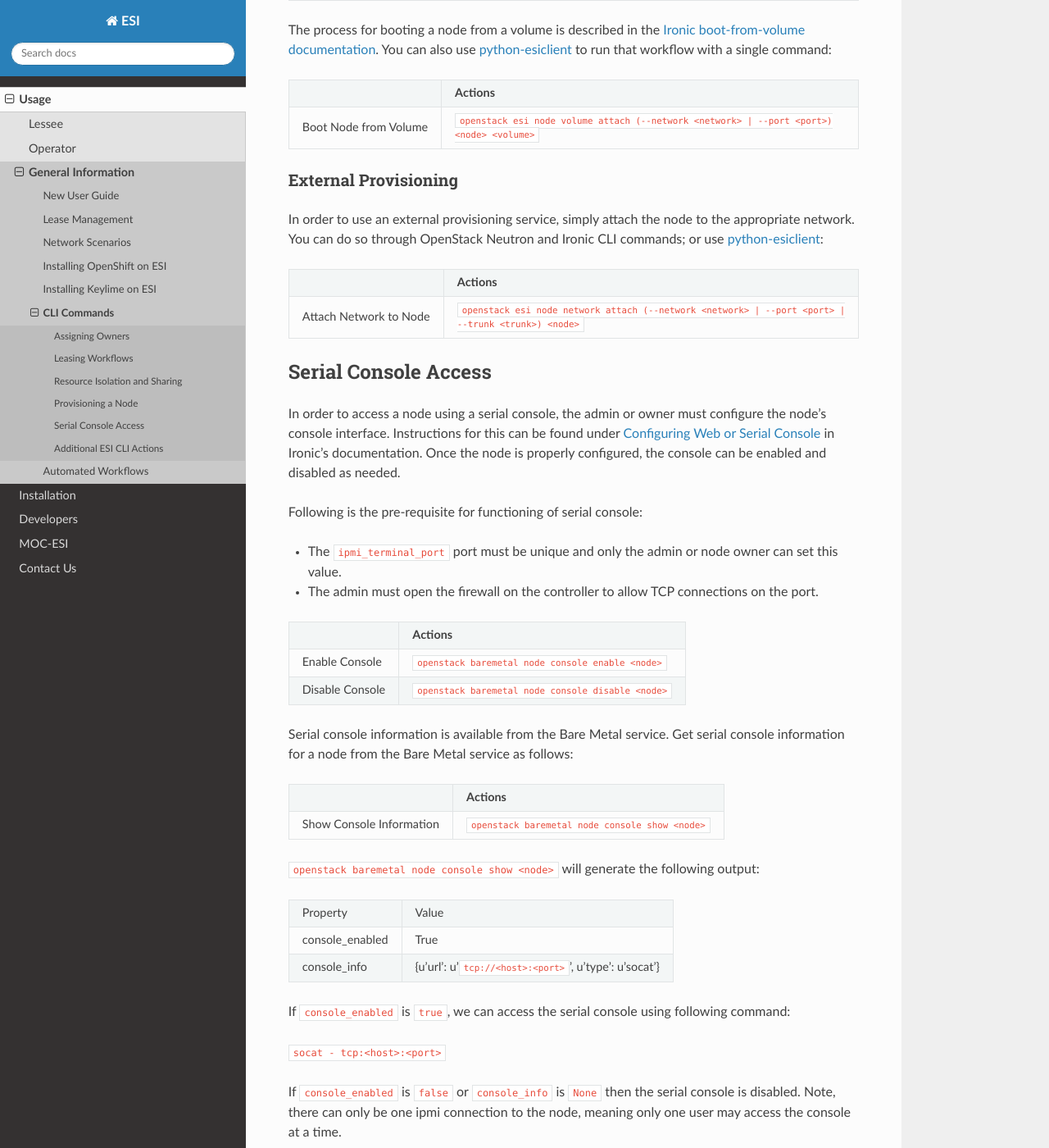
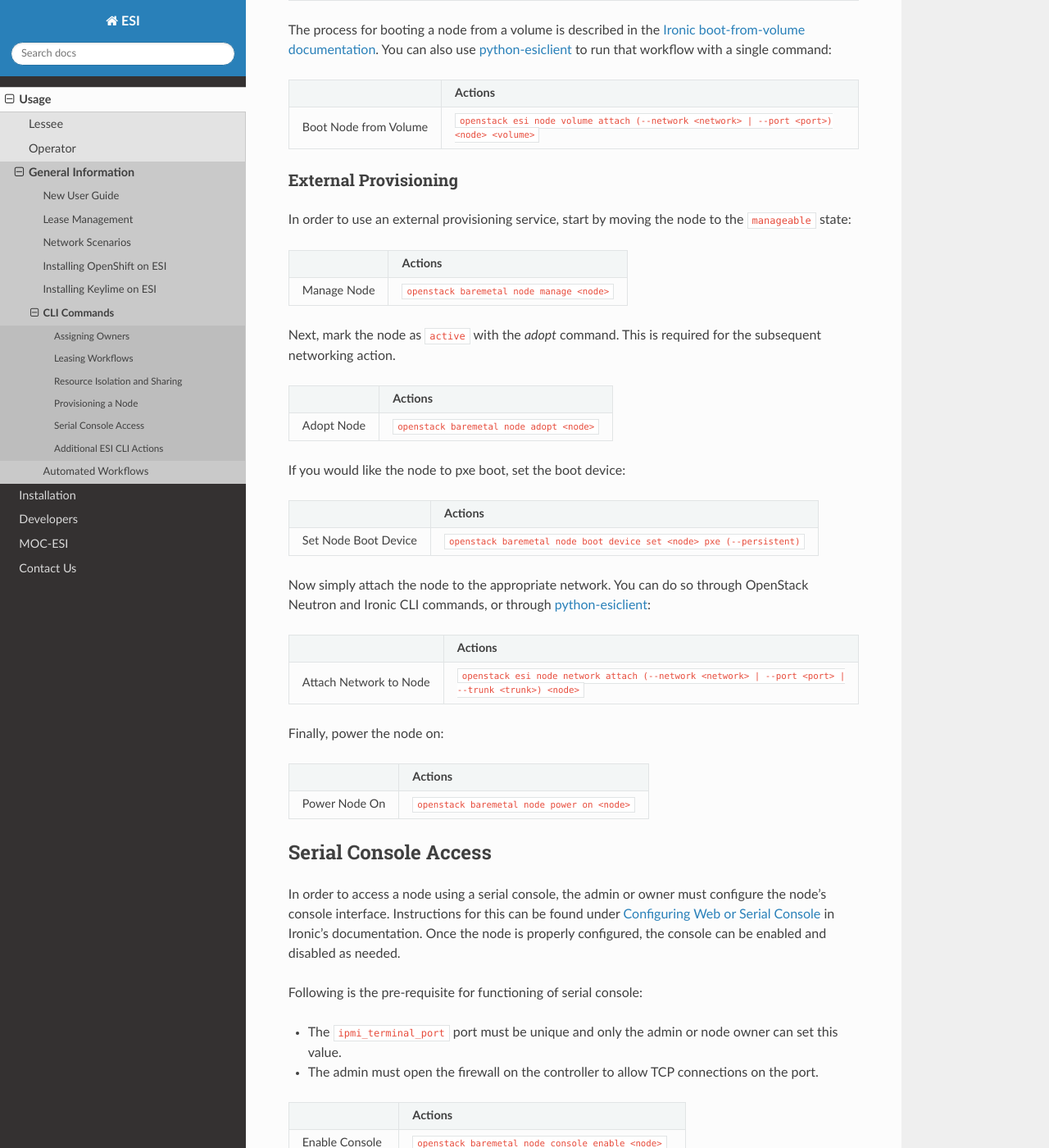
Before and after one commit to CCI-MOC/esi, a Sphinx documentation site: the page built from docs/source/usage/cli.rst, in a window 1280 px wide and 1400 px high, scrolled down 4304 px. Shown: the whole window at 82% size. Built offline with Sphinx 7.4.7 and the Read the Docs theme 2.0.0, drawn with Linux system fonts in a browser that asks for light colours; some of the changed text lies outside the part shown.

Commit message:
Added information regarding node adoption and boot devices

```diff
--- a/docs/source/usage/cli.rst
+++ b/docs/source/usage/cli.rst
@@ -211,13 +211,46 @@ The process for booting a node from a volume is described in the `Ironic boot-fr
 External Provisioning
 ~~~~~~~~~~~~~~~~~~~~~
 
-In order to use an external provisioning service, simply attach the node to the appropriate network. You can do so through OpenStack Neutron and Ironic CLI commands; or use `python-esiclient`_:
+In order to use an external provisioning service, start by moving the node to the ``manageable`` state:
 
-+-------------------------------+------------------------------------------------------------------------------------------------------+
-|                               | **Actions**                                                                                          |
-+-------------------------------+------------------------------------------------------------------------------------------------------+
-| Attach Network to Node        | ``openstack esi node network attach (--network <network> | --port <port> | --trunk <trunk>) <node>`` |
-+-------------------------------+------------------------------------------------------------------------------------------------------+
++-------------+--------------------------------------------+
+|             | **Actions**                                |
++-------------+--------------------------------------------+
+| Manage Node | ``openstack baremetal node manage <node>`` |
++-------------+--------------------------------------------+
+
+Next, mark the node as ``active`` with the `adopt` command. This is required for the subsequent networking action.
+
++------------+-------------------------------------------+
+|            | **Actions**                               |
++------------+-------------------------------------------+
+| Adopt Node | ``openstack baremetal node adopt <node>`` |
++------------+-------------------------------------------+
+
+If you would like the node to pxe boot, set the boot device:
+
++----------------------+------------------------------------------------------------------------+
+|                      | **Actions**                                                            |
++----------------------+------------------------------------------------------------------------+
+| Set Node Boot Device | ``openstack baremetal node boot device set <node> pxe (--persistent)`` |
++----------------------+------------------------------------------------------------------------+
+
+Now simply attach the node to the appropriate network. You can do so through OpenStack Neutron and Ironic CLI commands, or through `python-esiclient`_:
+
++------------------------+------------------------------------------------------------------------------------------------------+
+|                        | **Actions**                                                                                          |
++------------------------+------------------------------------------------------------------------------------------------------+
+| Attach Network to Node | ``openstack esi node network attach (--network <network> | --port <port> | --trunk <trunk>) <node>`` |
++------------------------+------------------------------------------------------------------------------------------------------+
+
+Finally, power the node on:
+
++---------------+----------------------------------------------+
+|               | **Actions**                                  |
++---------------+----------------------------------------------+
+| Power Node On | ``openstack baremetal node power on <node>`` |
++---------------+----------------------------------------------+
+
 
 Serial Console Access
 ---------------------
@@ -302,16 +335,16 @@ Boot Node from Volume
 | Boot Node from Volume | ``openstack esi node volume attach (--network <network> | --port <port>) <node> <volume>`` |
 +-----------------------+--------------------------------------------------------------------------------------------+
 
-Boot Node from Disk
-~~~~~~~~~~~~~~~~~~~~~
+Set Node Boot Device
+~~~~~~~~~~~~~~~~~~~~
 
-+-----------------------+--------------------------------------------------------------------------------------------+
-|                       | **Actions**                                                                                |
-+-----------------------+--------------------------------------------------------------------------------------------+
-| Boot Node from Disk   | ``openstack baremetal node boot device set <node> disk (--persistent)``                    |
-+-----------------------+--------------------------------------------------------------------------------------------+
++----------------------+-----------------------------------------------------------------------------------------------------+
+|                      | **Actions**                                                                                         |
++----------------------+-----------------------------------------------------------------------------------------------------+
+| Set Node Boot Device | ``openstack baremetal node boot device set <node> bios|cdrom|disk|pxe|safe|wanboot (--persistent)`` |
++----------------------+-----------------------------------------------------------------------------------------------------+
 
-If not adding ``--persistent``, the node will only boot from device once. Conversely, ``--persistent`` makes changes persistent for all future boots until the node is cleaned.
+If the ``--persistent`` flag is not used, the node will only boot from the specified device once. If the ``--persistent`` flag is used, the node will boot from the specified device until the node is cleaned.
 
 Trunk Ports
 ~~~~~~~~~~~
```
Also changed, not shown: docs/source/usage/network_scenarios.rst (+7 -0 lines).
